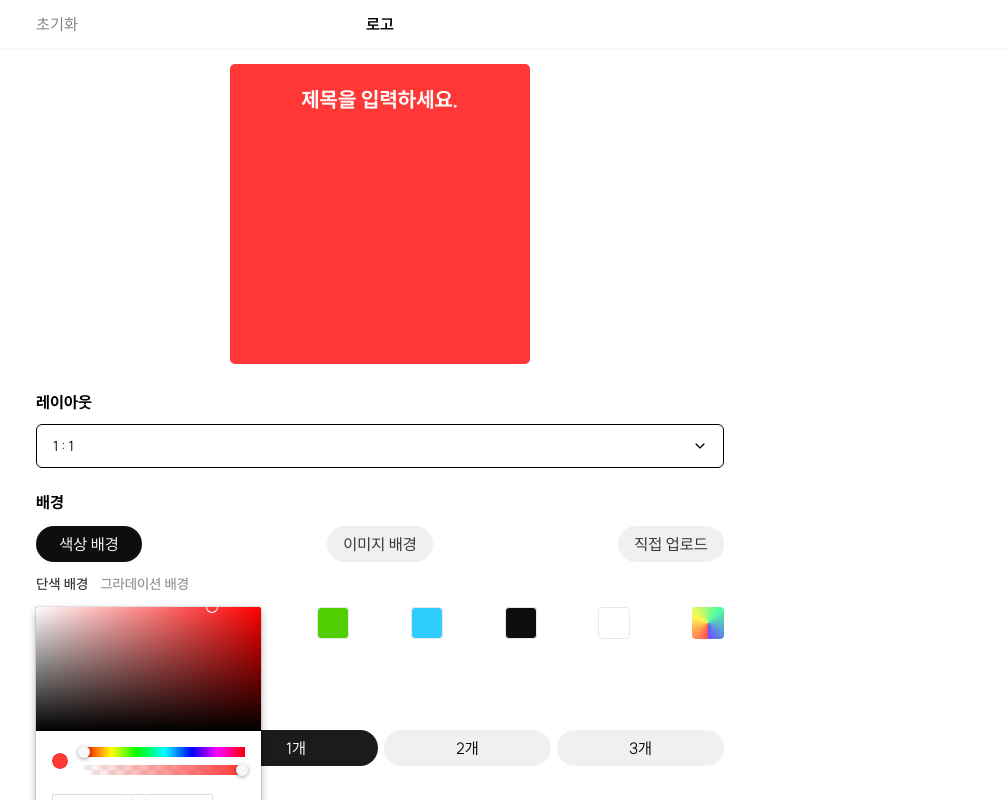
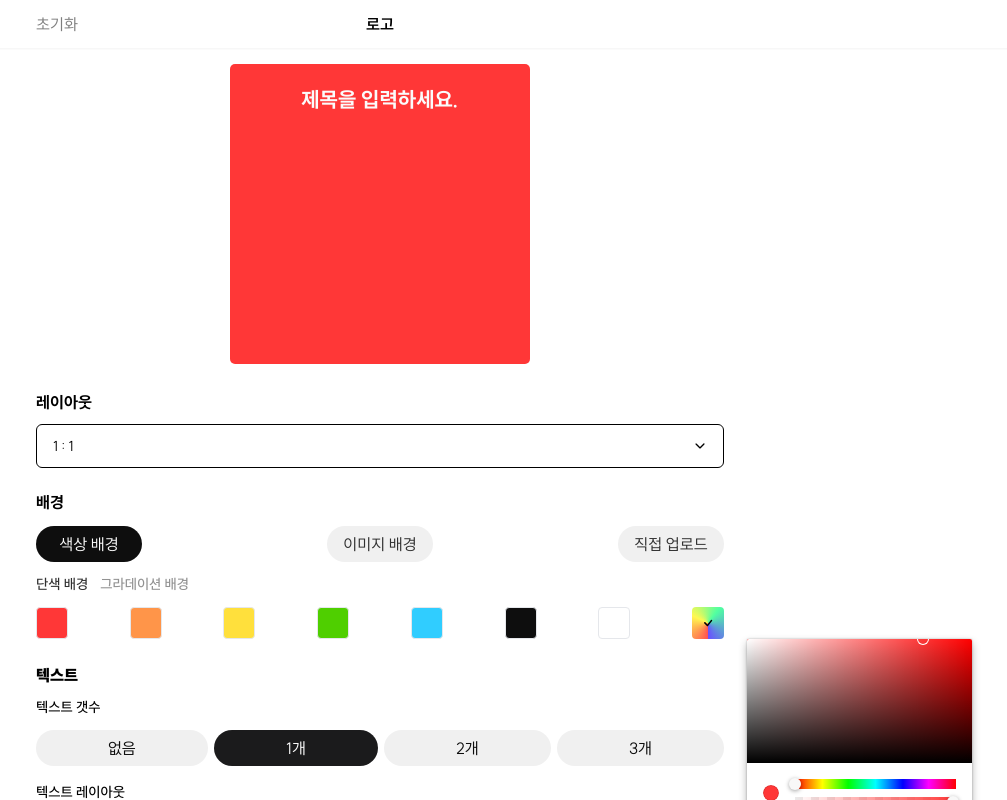
Before and after one commit to Yangjaecheon-Otter-Guardians/simple-thumbnail, a React (Create React App) app in the folder frontend/: page / in a window 1280 px wide. Both pictures are taken after a click on the button 967 px from the left and 623 px from the top of the page. Shown: the top 800 px of the page, without its empty margins (260-1267 px from the left). Built offline with nearby package versions, Linux system fonts and the light colour scheme.

Commit message:
refactor: 컬러픽커시 체크표시 되게 구현

```diff
--- a/frontend/src/components/ColorSingle.tsx
+++ b/frontend/src/components/ColorSingle.tsx
@@ -27,19 +27,23 @@ export const ColorSingle = () => {
     const pickedIndex = Number((e.target as HTMLInputElement).id);
     console.log(pickedIndex);
     setCurrentColor(pickedColor);
+    if (isPop) {
+      setIsPop((prev) => !prev);
+    }
     if (currentIndex !== pickedIndex) {
       setCurrentIndex(pickedIndex);
     }
   };
   const onChange = (color: string) => {
     // eslint-disable-next-line @typescript-eslint/no-non-null-assertion
-    if (currentIndex! >= 0) {
+    if (currentIndex >= 0) {
       setCurrentIndex(NaN);
     }
     setCurrentColor(color);
   };
   const pop = () => {
     setIsPop((prev) => !prev);
+    setCurrentIndex(NaN);
   };
 
   useEffect(() => {
@@ -62,6 +66,7 @@ export const ColorSingle = () => {
           {currentIndex === idx && <BsCheck style={{ color: idx === 5 ? 'white' : 'black' }} />}
         </button>
       ))}
+      {!isPop && (
         <button
           className="w-8 h-8 rounded"
           style={{
@@ -70,9 +75,22 @@ export const ColorSingle = () => {
           }}
           onClick={pop}
         ></button>
+      )}
       {isPop && (
-        <div className="absolute z-10">
+        <div>
+          <button
+            className="w-8 h-8 rounded flex justify-center items-center"
+            style={{
+              background:
+                'conic-gradient(from 180deg at 50% 50%, #FF5151 0deg, #FFF850 115.5deg, #50FFA1 218.62deg, #6950FF 360deg)',
+            }}
+            onClick={pop}
+          >
+            <BsCheck style={{ color: 'black' }} />
+          </button>
+          <div className="absolute z-10 right-12 ">
             <ChromePicker color={currentColor} onChange={(color) => onChange(color.hex)} />
+          </div>
         </div>
       )}
     </div>
```
Lines whose indentation alone changed are shown as unchanged.
